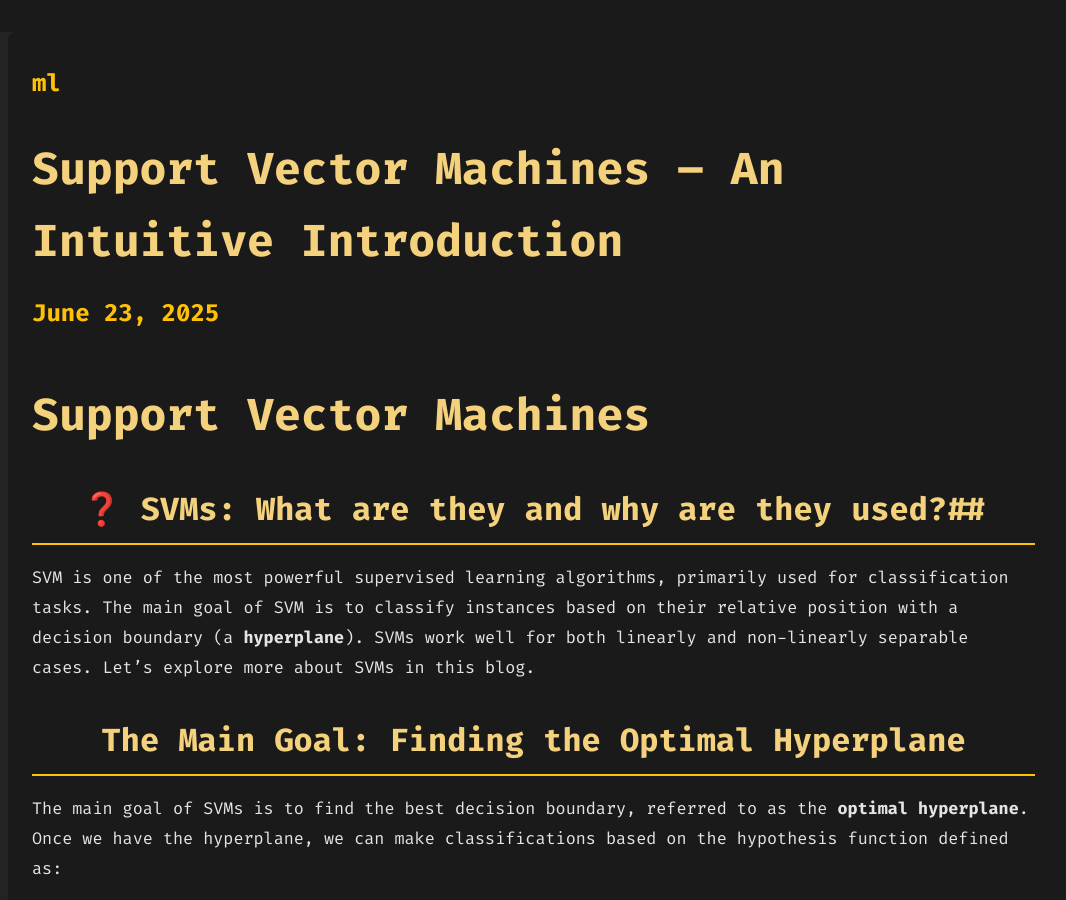
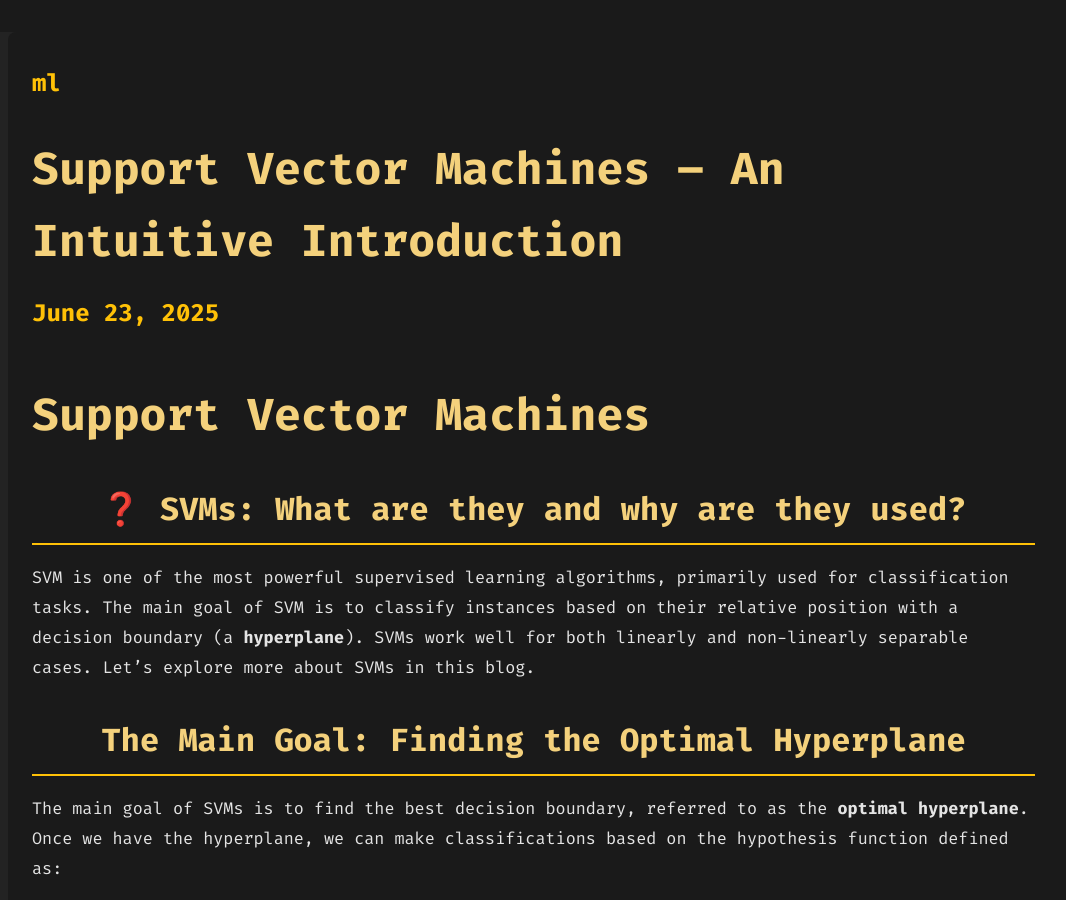
Before and after one commit to shrrynsh/site.github.io, a Jekyll site: the page built from _posts/2025-06-23-svm-from-scratch.md, in a window 1280 px wide and 900 px high. Shown: the whole window, without its empty margins (80-1146 px from the left). Built offline with Jekyll 4.4.1, drawn with Linux system fonts in a browser that asks for light colours.

```diff
--- a/_posts/2025-06-23-svm-from-scratch.md
+++ b/_posts/2025-06-23-svm-from-scratch.md
@@ -7,8 +7,7 @@ categories: ml
 
 # Support Vector Machines
 
-
-## ❓ SVMs: What are they and why are they used?##
+## ❓ SVMs: What are they and why are they used?
 
 SVM is one of the most powerful supervised learning algorithms, primarily used for classification tasks. The main goal of SVM is to classify instances based on their relative position with a decision boundary (a **hyperplane**). SVMs work well for both linearly and non-linearly separable cases. Let's explore more about SVMs in this blog.
 
@@ -109,3 +108,5 @@ $\alpha_i\,[y_i\,(w \cdot x_i + b) - 1] = 0.$ For instances closest to the hyper
 $$y_i\,(w \cdot x' + b) - 1 = 0$$
 
 For such instances, $\alpha_i$ is positive and they are called **Support Vectors**. For all other instances, $\alpha_i$ is 0.
+
+---
```
